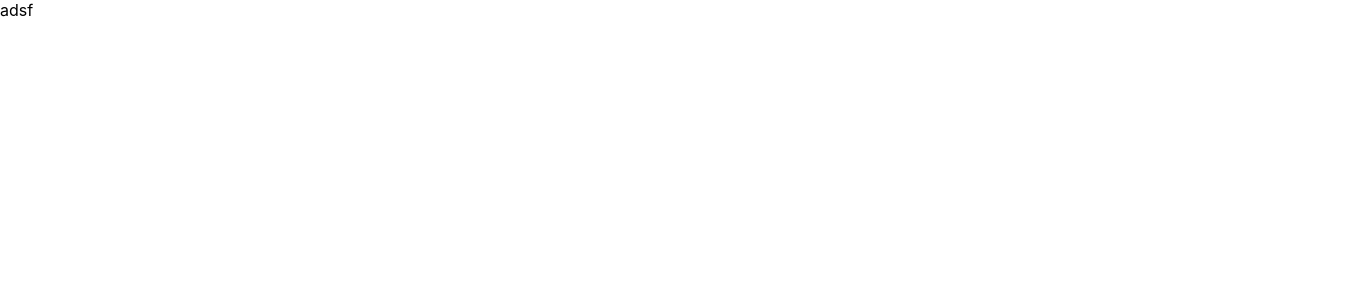
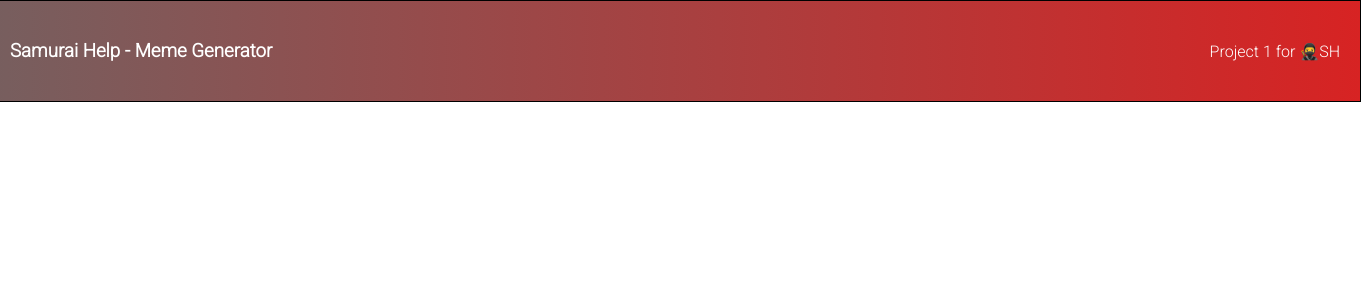
Before and after one commit to Matushini97/help-project, a React (Create React App) app: page / in a window 1280 px wide. Shown: the top 300 px of the page, 1361 px wide, since content can reach past the window. Built offline with nearby package versions, Linux system fonts and the light colour scheme.

Commit message:
make: header

```diff
--- a/src/App.css
+++ b/src/App.css
@@ -1,38 +1 @@
-.App {
-  text-align: center;
-}
-
-.App-logo {
-  height: 40vmin;
-  pointer-events: none;
-}
-
-@media (prefers-reduced-motion: no-preference) {
-  .App-logo {
-    animation: App-logo-spin infinite 20s linear;
-  }
-}
-
-.App-header {
-  background-color: #282c34;
-  min-height: 100vh;
-  display: flex;
-  flex-direction: column;
-  align-items: center;
-  justify-content: center;
-  font-size: calc(10px + 2vmin);
-  color: white;
-}
-
-.App-link {
-  color: #61dafb;
-}
-
-@keyframes App-logo-spin {
-  from {
-    transform: rotate(0deg);
-  }
-  to {
-    transform: rotate(360deg);
-  }
-}
+@import url('https://fonts.googleapis.com/css2?family=Roboto:wght@300&display=swap');
--- a/src/App.tsx
+++ b/src/App.tsx
@@ -1,10 +1,16 @@
 import React from 'react';
-import logo from './logo.svg';
 import './App.css';
+import Body from './Components/Body/Body';
+import Header from "./Components/Header/Header";
 
 function App() {
+
+
   return (
-    <div>adsf</div>
+    <div >
+      <Header />
+      <Body />
+    </div>
   );
 }
 
--- /dev/null
+++ b/src/Components/Body/Body.tsx
@@ -0,0 +1,12 @@
+import React from 'react';
+import s from './Body.module.css'
+
+const Body = () => {
+    return (
+        <div>
+
+        </div>
+    );
+};
+
+export default Body;
--- /dev/null
+++ b/src/Components/Header/Header.module.css
@@ -0,0 +1,25 @@
+.header {
+    display: flex;
+    justify-content: space-between;
+    border: solid black 1px;
+    background: linear-gradient(90deg, #736161 1.18%, #d72323 100%);
+    align-items: center;
+    margin: 0 auto;
+    width: 1440px;
+    height: 100px;
+    color: white;
+    font-family: 'Roboto', sans-serif
+
+}
+.headerLogo {
+    display: flex;
+    align-items: center;
+}
+.headerLogoImg {
+    width: 50px;
+    margin: 20px;
+}
+
+span {
+    padding-right: 20px;
+}
--- /dev/null
+++ b/src/Components/Header/Header.tsx
@@ -0,0 +1,19 @@
+import React from 'react';
+import {HeaderPropsType} from '../../Types'
+import s from './Header.module.css'
+import logo from '../../Images/MemeLogo.png'
+
+const Header = (props: HeaderPropsType) => {
+    return (
+        <header className={s.header}>
+            <div className={s.headerLogo}>
+                <img src={logo} className={s.headerLogoImg}/>
+                <h3>Samurai Help - Meme Generator</h3>
+            </div>
+            <span className={s.span}>Project 1 for 🥷SH</span>
+
+        </header>
+    );
+};
+
+export default Header;
--- /dev/null
+++ b/src/Types.ts
@@ -0,0 +1,3 @@
+export type HeaderPropsType = {
+
+}
--- a/src/index.css
+++ b/src/index.css
@@ -1,3 +1,9 @@
+html {
+  display: flex;
+  justify-content: center;
+
+}
+
 body {
   margin: 0;
   font-family: -apple-system, BlinkMacSystemFont, 'Segoe UI', 'Roboto', 'Oxygen',
@@ -5,6 +11,7 @@ body {
     sans-serif;
   -webkit-font-smoothing: antialiased;
   -moz-osx-font-smoothing: grayscale;
+
 }
 
 code {
```
Also changed, not shown: src/Components/Body/Body.module.css (added), src/Images/MemeLogo.png (added), src/logo.svg (deleted).
